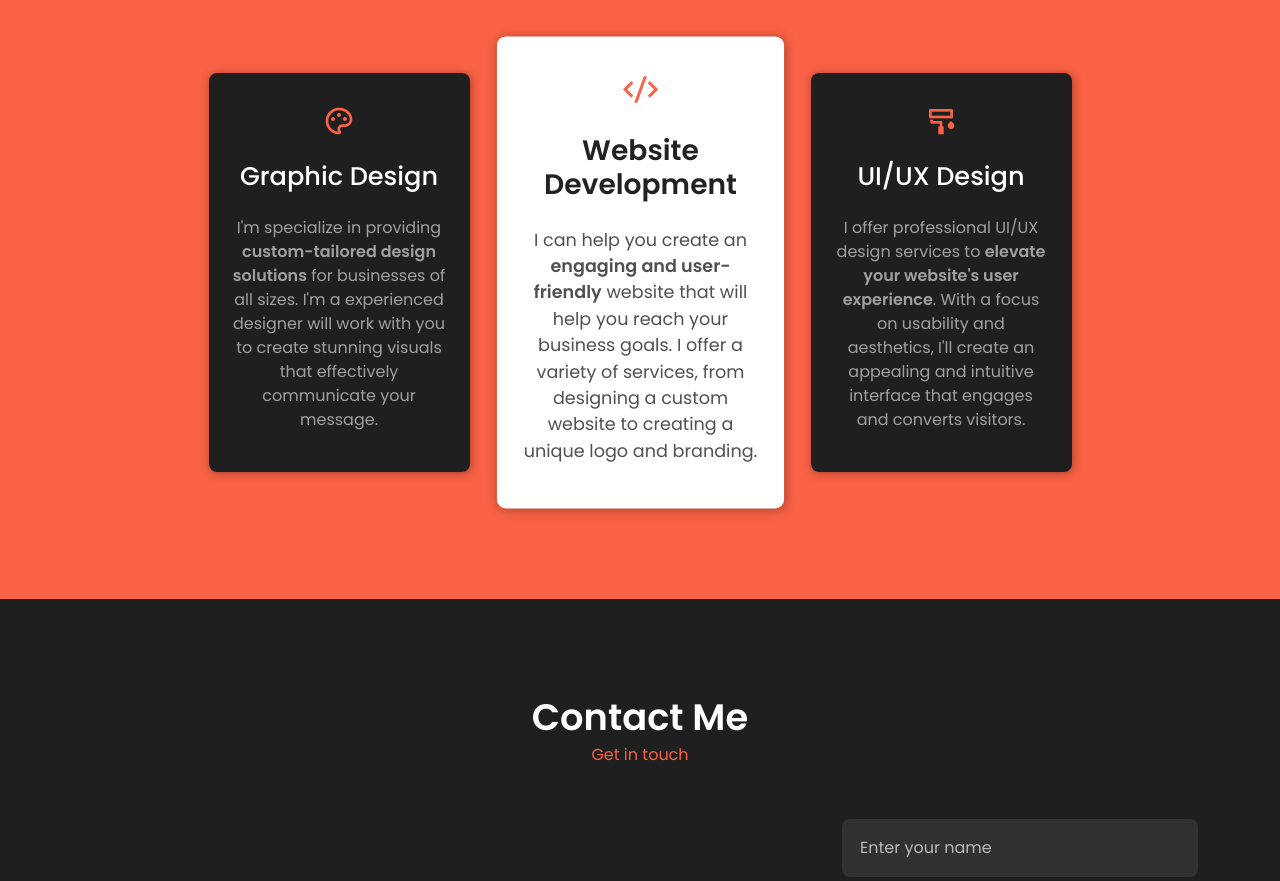
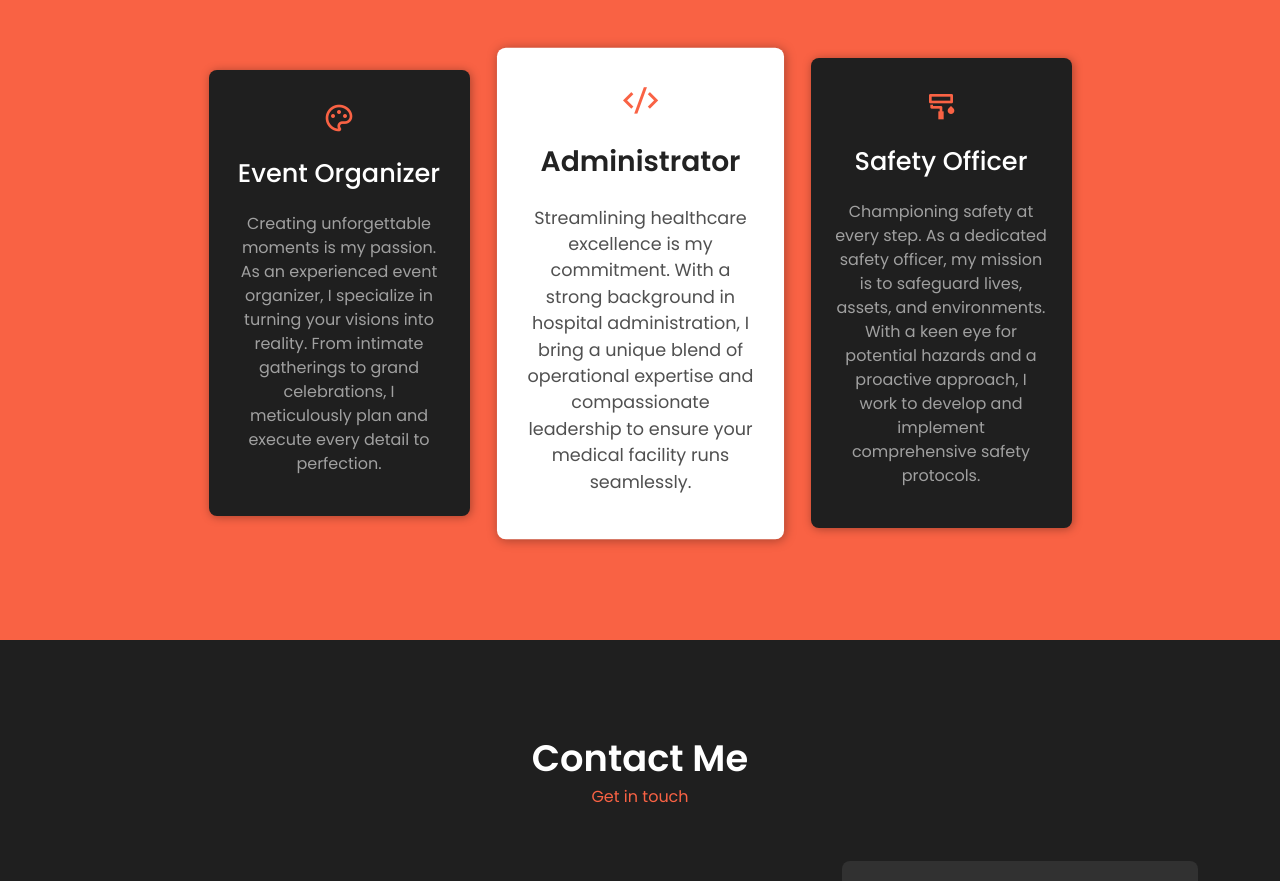
Before and after one commit to IamYasirNiazi/aftab-asim-portfolio, a React (Create React App) app: page / in a window 1280 px wide. Shown: the part 2900-3781 px from the top of the page. Built offline with nearby package versions, Linux system fonts and the light colour scheme.

Commit message:
first commit

```diff
--- a/src/Components/Services.jsx
+++ b/src/Components/Services.jsx
@@ -15,24 +15,24 @@ const Services = () => {
                     <Col className='col col-lg-3 col-xlg-3 services__container__row__col d-flex flex-column align-items-center justify-content-center flex-wrap'>
                         <div className='services__container__row__col__content d-flex flex-column justify-content-center align-items-center flex-wrap gap-3'>
                             <i class="ri-palette-line services__container__row__col__content__icon"></i>
-                            <h3 className='services__container__row__col__content__title'>Graphic Design</h3>
-                            <p className='services__container__row__col__content__desc'>I'm specialize in providing <b>custom-tailored design solutions</b> for businesses of all sizes. I'm a experienced designer will work with you to create stunning visuals that effectively communicate your message.</p>
+                            <h3 className='services__container__row__col__content__title'>Event Organizer</h3>
+                            <p className='services__container__row__col__content__desc'>Creating unforgettable moments is my passion. As an experienced event organizer, I specialize in turning your visions into reality. From intimate gatherings to grand celebrations, I meticulously plan and execute every detail to perfection.</p>
 
                         </div>
                     </Col>
                     <Col className='col col-lg-3 col-xlg-3 services__container__row__col d-flex flex-column align-items-center justify-content-center flex-wrap'>
                         <div className='services__container__row__col__content content1 d-flex flex-column justify-content-center align-items-center flex-wrap gap-3'>
                             <i class="ri-code-s-slash-line services__container__row__col__content__icon"></i>
-                            <h3 className='services__container__row__col__content__title'>Website Development</h3>
-                            <p className='services__container__row__col__content__desc'>I can help you create an <b>engaging and user-friendly</b> website that will help you reach your business goals. I offer a variety of services, from designing a custom website to creating a unique logo and branding.</p>
+                            <h3 className='services__container__row__col__content__title'>Administrator</h3>
+                            <p className='services__container__row__col__content__desc'>Streamlining healthcare excellence is my commitment. With a strong background in hospital administration, I bring a unique blend of operational expertise and compassionate leadership to ensure your medical facility runs seamlessly.</p>
 
                         </div>
                     </Col>
                     <Col className='col col-lg-3 col-xlg-3 services__container__row__col d-flex flex-column align-items-center justify-content-center flex-wrap'>
                         <div className='services__container__row__col__content d-flex flex-column justify-content-center align-items-center flex-wrap gap-3'>
                             <i class="ri-paint-brush-line services__container__row__col__content__icon"></i>
-                            <h3 className='services__container__row__col__content__title'>UI/UX Design</h3>
-                            <p className='services__container__row__col__content__desc'>I offer professional UI/UX design services to <b>elevate your website's user experience</b>. With a focus on usability and aesthetics, I'll create an appealing and intuitive interface that engages and converts visitors.</p>
+                            <h3 className='services__container__row__col__content__title'>Safety Officer</h3>
+                            <p className='services__container__row__col__content__desc'>Championing safety at every step. As a dedicated safety officer, my mission is to safeguard lives, assets, and environments. With a keen eye for potential hazards and a proactive approach, I work to develop and implement comprehensive safety protocols. </p>
 
                         </div>
                     </Col>
```
